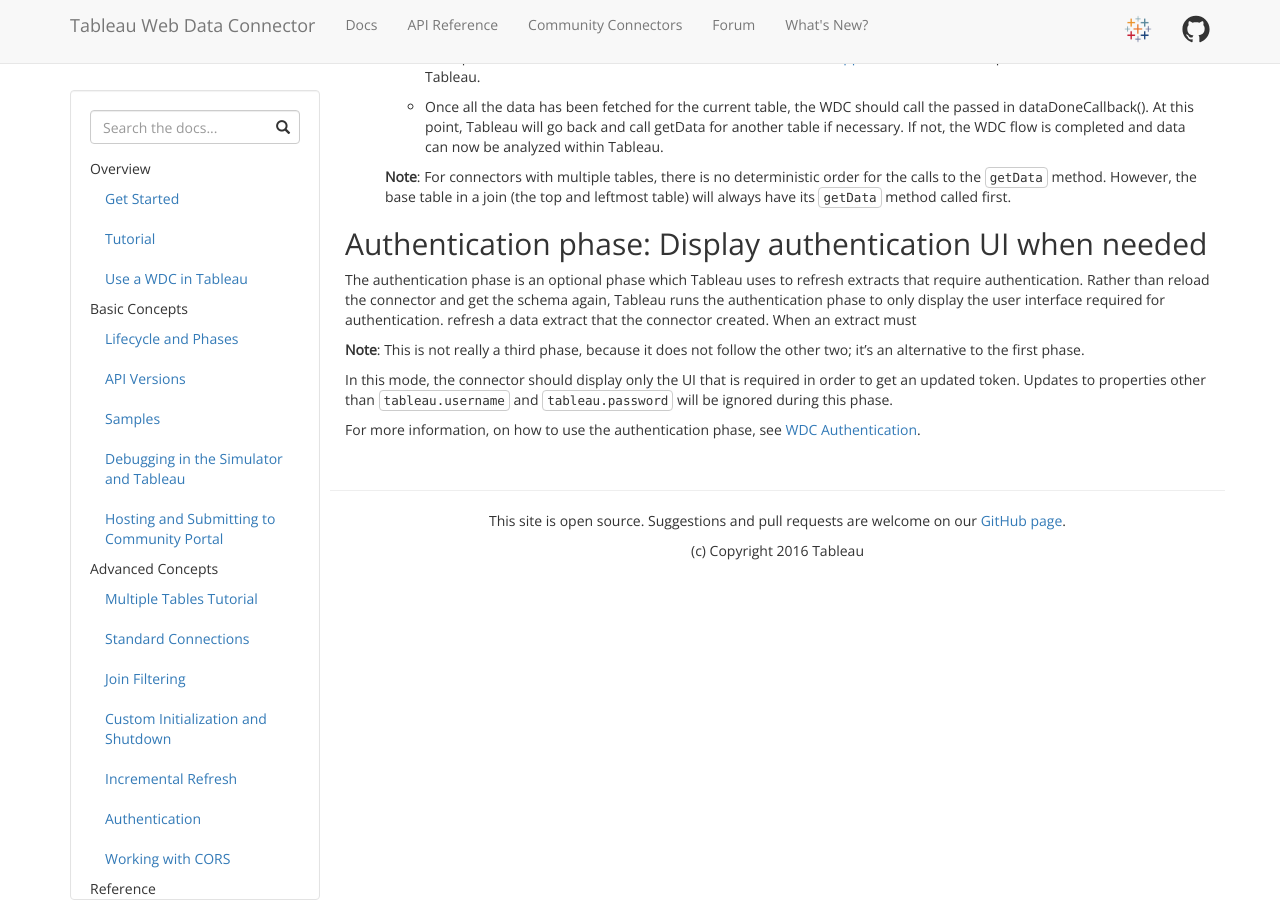
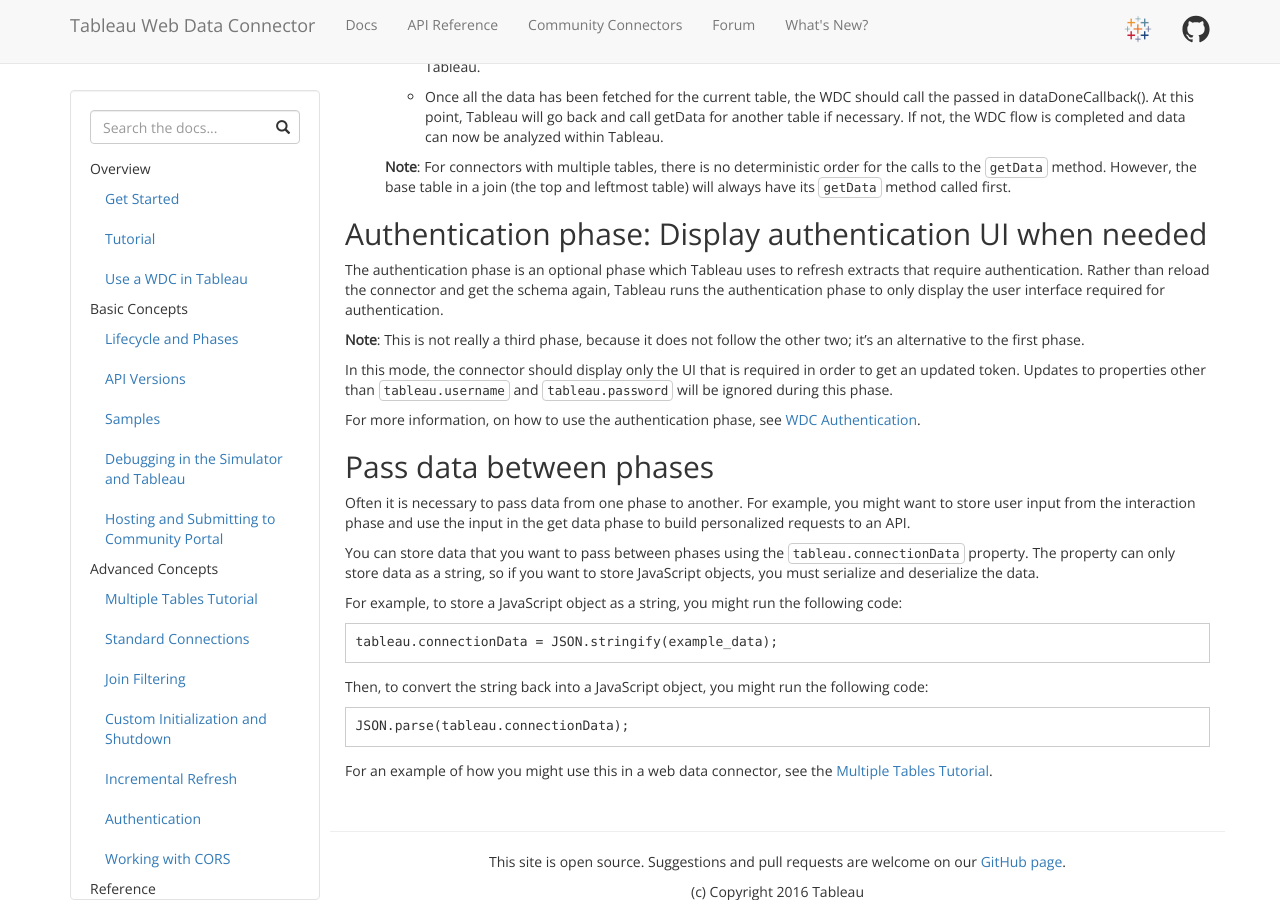
Before and after one commit to bigpeaches/webdataconnector, a Jekyll site: the page built from docs/wdc_phases.md, in a window 1280 px wide and 900 px high, scrolled down 1946 px. Built offline with Jekyll 4.4.1, drawn with Linux system fonts in a browser that asks for light colours; nearby versions of some CDN libraries; some of the changed text lies outside the part shown.

Commit message:
Provide more info about how to use tableau.connectionData to store data

````diff
--- a/docs/wdc_phases.md
+++ b/docs/wdc_phases.md
@@ -10,16 +10,11 @@ A WDC is always run with an associated phase.  Tableau loads
 the connector inside a web browser at different times and in distinct phases.
 This document will explain each of these phases and when each one runs.
 
--   [Lifecycle Diagram](#diagram)
+* TOC
+{:toc}
 
--   [First phase: Interact with the user (if necessary)](#phase-one)
 
--   [Second phase: Gather data](#phase-two)
-
--   [Alternative phase: Display authentication UI
-    (refresh extract)](#phase-three)
-
-Lifecycle Diagram {#diagram}
+Lifecycle diagram {#diagram}
 --------------------------------------------------
 
 At a high level, the WDC lifecycle is as follows:
@@ -101,7 +96,7 @@ Authentication phase: Display authentication UI when needed {#phase-three}
 
 The authentication phase is an optional phase which Tableau uses to refresh extracts that require authentication. Rather
 than reload the connector and get the schema again, Tableau runs the authentication phase to only display the user
-interface required for authentication.  refresh a data extract that the connector created. When an extract must
+interface required for authentication.
 
 **Note**: This is not really a third phase, because it does not follow the other
 two; it's an alternative to the first phase.
@@ -112,3 +107,27 @@ will be ignored during this phase.
 
 For more information, on how to use the authentication phase, see
 [WDC Authentication]({{ site.baseurl }}/docs/wdc_authentication.html).
+
+
+Pass data between phases
+------------------------
+
+Often it is necessary to pass data from one phase to another.
+For example, you might want to store user input from the interaction phase and use the input in the get data phase to build personalized requests to an API.
+
+You can store data that you want to pass between phases using the `tableau.connectionData` property.
+The property can only store data as a string, so if you want to store JavaScript objects, you must serialize and deserialize the data.
+
+For example, to store a JavaScript object as a string, you might run the following code:
+
+```
+tableau.connectionData = JSON.stringify(example_data);
+```
+
+Then, to convert the string back into a JavaScript object, you might run the following code:
+
+```
+JSON.parse(tableau.connectionData);
+```
+
+For an example of how you might use this in a web data connector, see the [Multiple Tables Tutorial]({{ site.baseurl }}/docs/wdc_multi_table_tutorial).
````
Also changed, not shown: docs/api_ref.md (+5 -4 lines).
